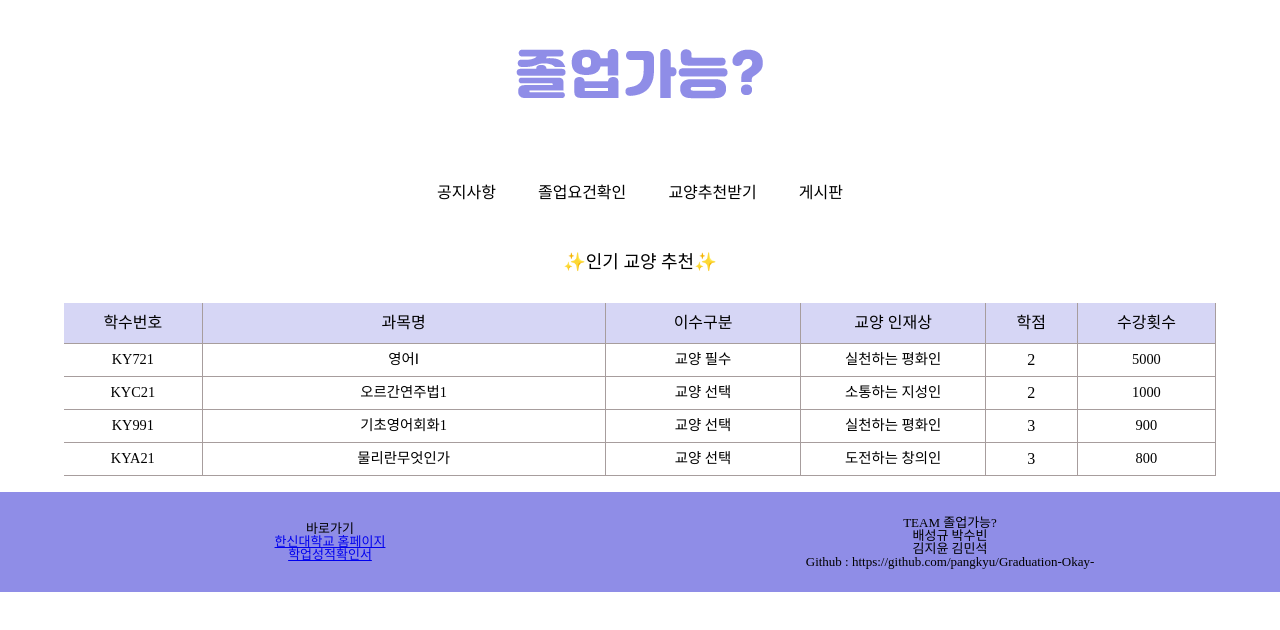
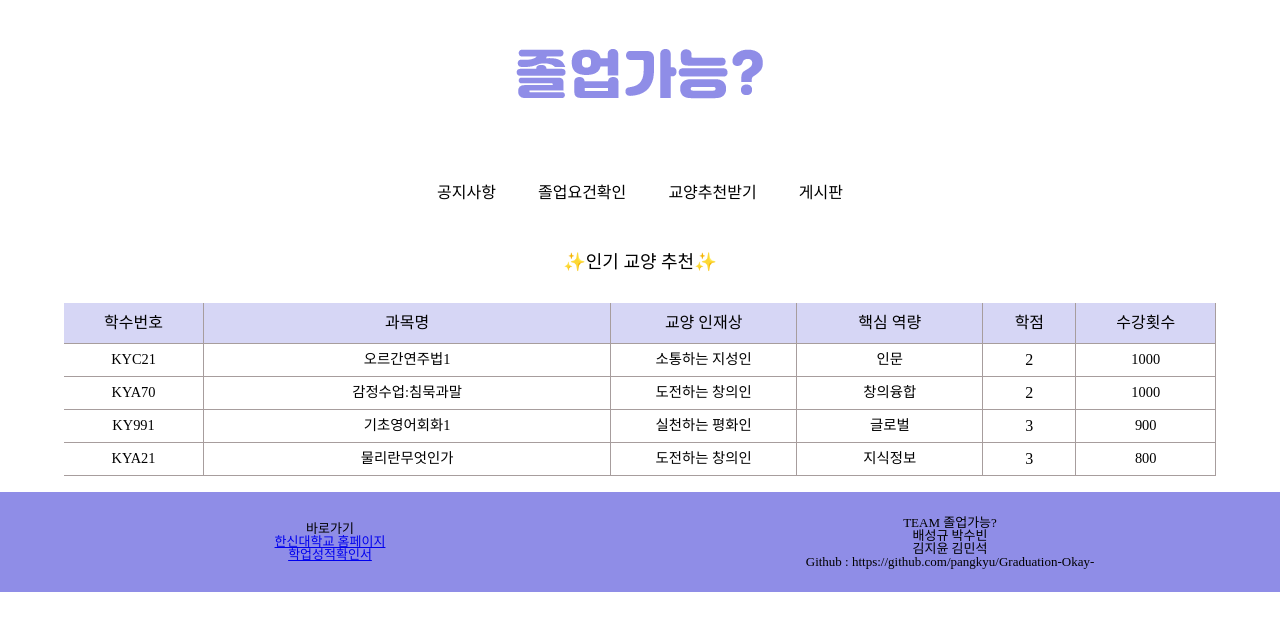
Before and after one commit to Graduate-Ok/Graduation-Okay-, a React (Create React App) app in the folder graduate/: page / in a window 1280 px wide. Both pictures are taken after a click on the element "교양추천받기". Shown: the top 630 px of the page. Built offline with nearby package versions, Linux system fonts and the light colour scheme; a web font is replaced by a local one.

Commit message:
Update KyRecommend.jsx

```diff
--- a/graduate/src/pages/KyRecommend.jsx
+++ b/graduate/src/pages/KyRecommend.jsx
@@ -14,26 +14,26 @@ function KyRecommend() {
                             <tr className='menu'>
                                 <th className="grade_table_th code_width"  >학수번호</th>
                                 <th className="grade_table_th name_width" >과목명</th>
-                                <th className="grade_table_th esu_width" >이수구분</th>
                                 <th className="grade_table_th ky_width" >교양 인재상</th>
+                                <th className="grade_table_th core_width" >핵심 역량</th>
                                 <th className="grade_table_th gradenum_width" >학점</th>
                                 <th className="grade_table_th num_width" >수강횟수</th>
                             </tr>
 
                             <tr>
-                                <td className="grade_table_td code_width">KY721</td>
-                                <td className="grade_table_td name_width">영어Ⅰ </td>
-                                <td className="grade_table_td esu_width">교양 필수</td>
-                                <td className="grade_table_td ky_width">실천하는 평화인</td>
+                                <td className="grade_table_td code_width">KYC21</td>
+                                <td className="grade_table_td name_width">오르간연주법1</td>
+                                <td className="grade_table_td ky_width">소통하는 지성인</td>
+                                <td className="grade_table_td core_width">인문</td>
                                 <td className="grade_table_th gradenum_width" >2</td>
-                                <td className="grade_table_td num_width">5000</td>
+                                <td className="grade_table_td num_width">1000</td>
                             </tr>
 
                             <tr>
-                                <td className="grade_table_td code_width">KYC21</td>
-                                <td className="grade_table_td name_width">오르간연주법1</td>
-                                <td className="grade_table_td esu_width">교양 선택</td>
-                                <td className="grade_table_td ky_width">소통하는 지성인</td>
+                                <td className="grade_table_td code_width">KYA70</td>
+                                <td className="grade_table_td name_width">감정수업:침묵과말</td>
+                                <td className="grade_table_td ky_width">도전하는 창의인</td>
+                                <td className="grade_table_td core_width">창의융합</td>
                                 <td className="grade_table_th gradenum_width" >2</td>
                                 <td className="grade_table_td num_width">1000</td>
                             </tr>
@@ -41,8 +41,8 @@ function KyRecommend() {
                             <tr>
                                 <td className="grade_table_td code_width">KY991</td>
                                 <td className="grade_table_td name_width">기초영어회화1 </td>
-                                <td className="grade_table_td esu_width">교양 선택</td>
                                 <td className="grade_table_td ky_width">실천하는 평화인</td>
+                                <td className="grade_table_td core_width">글로벌</td>
                                 <td className="grade_table_th gradenum_width" >3</td>
                                 <td className="grade_table_td num_width">900</td>
                             </tr>
@@ -50,8 +50,8 @@ function KyRecommend() {
                             <tr>
                                 <td className="grade_table_td code_width">KYA21</td>
                                 <td className="grade_table_td name_width">물리란무엇인가</td>
-                                <td className="grade_table_td esu_width">교양 선택</td>
                                 <td className="grade_table_td ky_width">도전하는 창의인</td>
+                                <td className="grade_table_td core_width">지식정보</td>
                                 <td className="grade_table_th gradenum_width" >3</td>
                                 <td className="grade_table_td num_width">800</td>
                             </tr>
```
